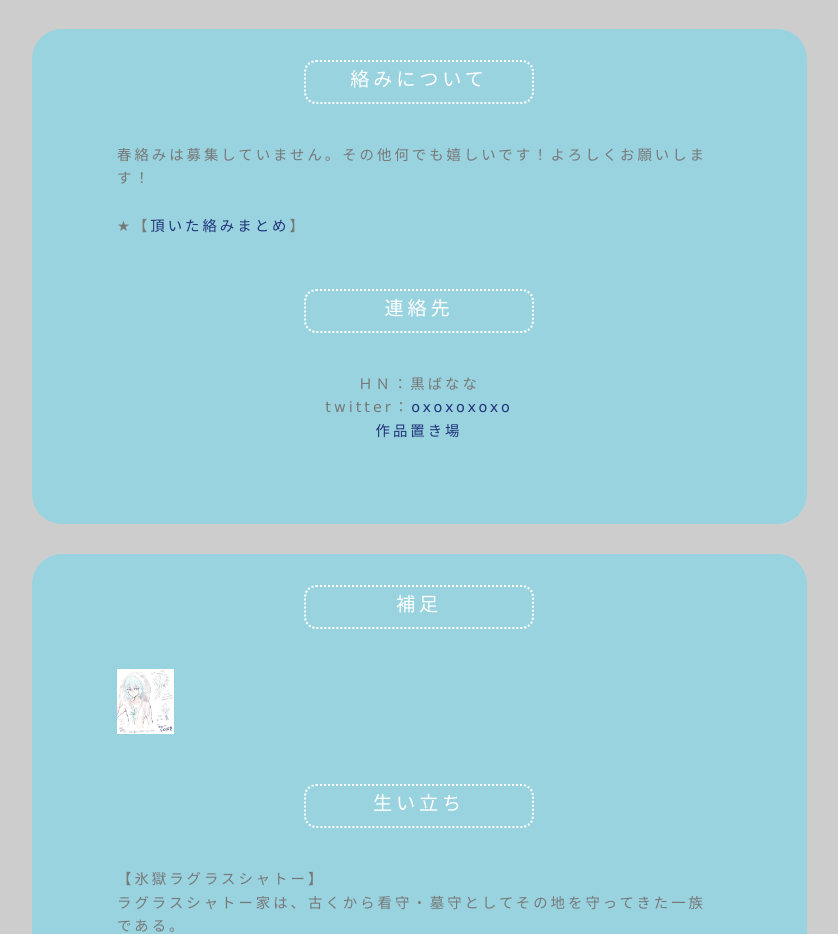
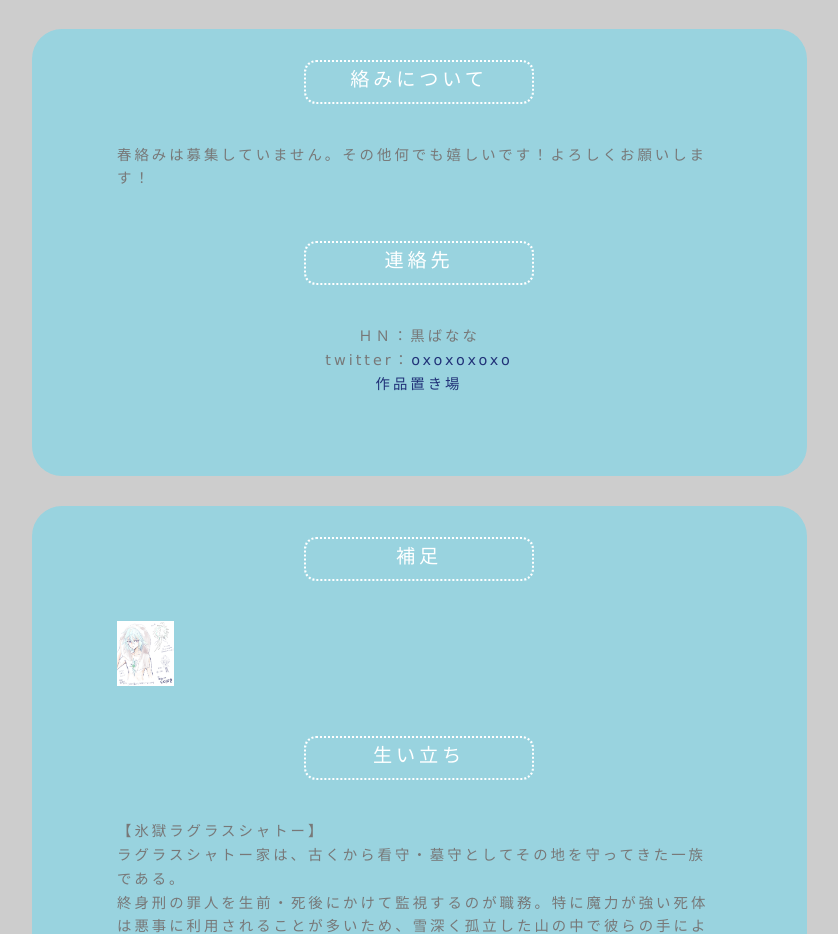
Before and after one commit to ganago55/banalog, a plain HTML site: page wizard/choux/index.html in a window 1280 px wide. Shown: the part 2340-3274 px from the top of the page, without its empty margins (221-1059 px from the left). Drawn offline with Linux system fonts and the light colour scheme; some packages are replaced by stand-ins of ours; files that its build step writes are made by us from their sources; a script that the page names is missing.

Commit message:
Update index.html

```diff
--- a/wizard/choux/index.html
+++ b/wizard/choux/index.html
@@ -153,9 +153,7 @@
 -->
 <div class="t">絡みについて</div>
 <div class="td">
-春絡みは募集していません。その他何でも嬉しいです！よろしくお願いします！
-	<br><br>
-★【<a href="https://privatter.net/p/9494591">頂いた絡みまとめ</a>】</div>
+春絡みは募集していません。その他何でも嬉しいです！よろしくお願いします！</div>
 
 
 
```
